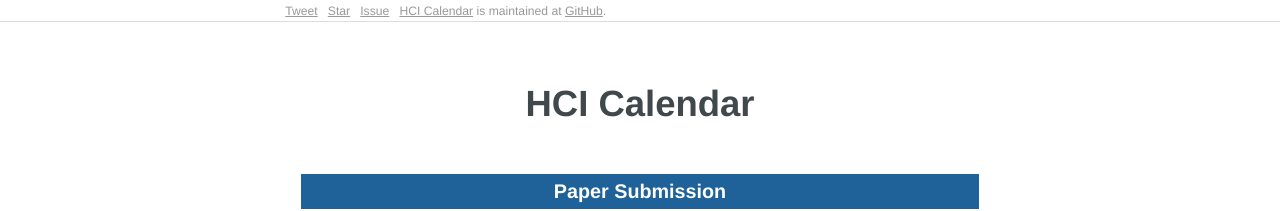
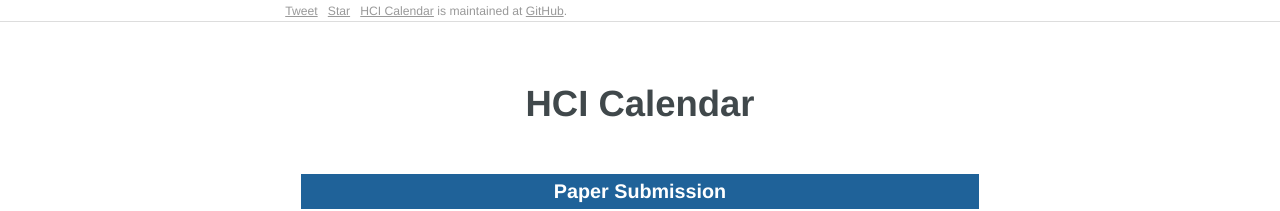
Before and after one commit to hci-calendar/hci-calendar.github.io, a Jekyll site: the page built from _pages/cal/hci.md, in a window 1280 px wide and 900 px high. Shown: the top 211 px of the window. Built offline with Jekyll 4.4.1, drawn with Linux system fonts in a browser that asks for light colours; nearby versions of some CDN libraries; comment, search, counter and statistics services are not loaded.

Commit message:
change github button

```diff
--- a/_includes/header.html
+++ b/_includes/header.html
@@ -16,9 +16,7 @@
     <span class="header-credit">
       <a href="https://twitter.com/share?ref_src=twsrc%5Etfw" class="twitter-share-button" data-show-count="false">Tweet</a><script async src="https://platform.twitter.com/widgets.js" charset="utf-8"></script>
       &nbsp;
-      <a class="github-button" href="https://github.com/hci-calendar/hci-calendar.github.io" data-icon="octicon-star" aria-label="Star hci-calendar/hci-calendar.github.io on GitHub">Star</a>
-      &nbsp;
-      <a class="github-button" href="https://github.com/hci-calendar/hci-calendar.github.io/issues" data-icon="octicon-issue-opened" aria-label="Issue hci-calendar/hci-calendar.github.io on GitHub">Issue</a>
+      <a class="github-button" href="https://github.com/hci-calendar/hci-calendar.github.io" data-show-count="true" aria-label="Star hci-calendar/hci-calendar.github.io on GitHub">Star</a>
       <script async defer src="https://buttons.github.io/buttons.js"></script>
       &nbsp;
       <a href="{{site.url}}">{{site.title}}</a> is maintained at <a href="https://github.com/hci-calendar/hci-calendar.github.io">GitHub</a>.
```
